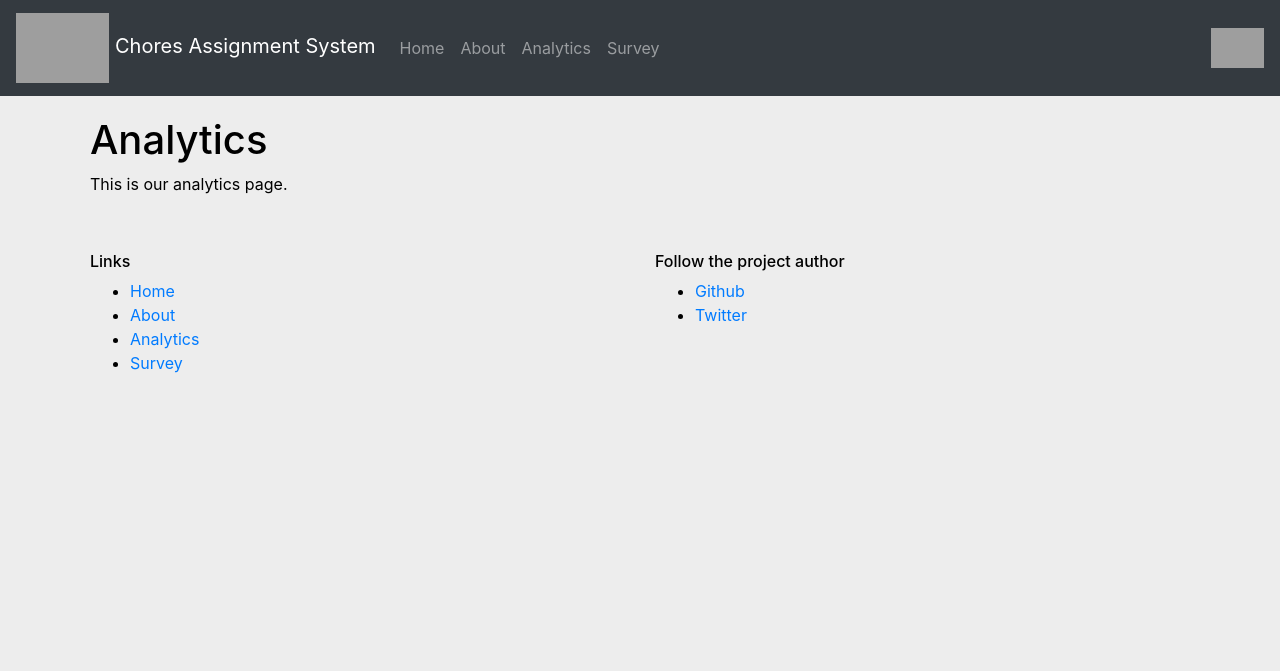
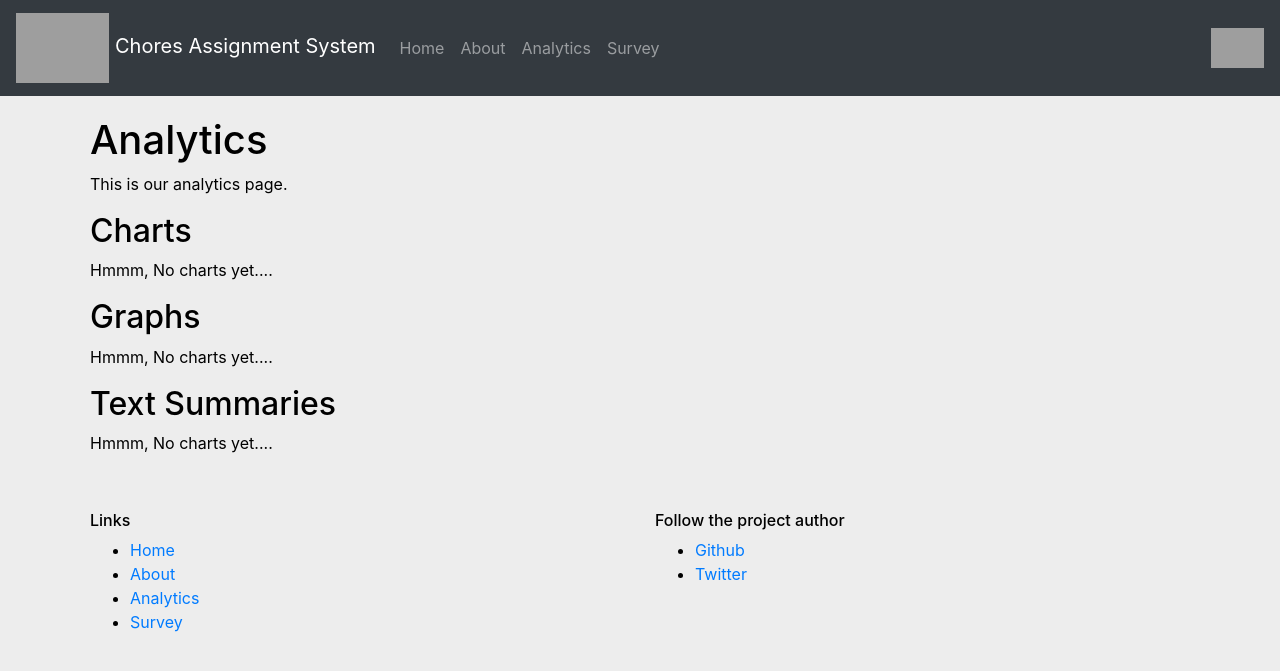
Before and after one commit to JonathanMcCormickJr/chores-assignment-system-DEV, a Flask app: page /analytics in a window 1280 px wide. Shown: the top 671 px of the page. Run offline with Flask 2, Linux system fonts and the light colour scheme; some libraries are stand-ins or nearby versions; grey boxes are pictures that could not be loaded.

Commit message:
When DEBUG==True, the survey.html form will auto-select a random name.
I still need to do the same for the other form fields in order to speed up the iteration process as I prepare to develop the way to save responses to a CSV and then get the data from that CSV to update the analytics page.

```diff
--- a/main.py
+++ b/main.py
@@ -1,9 +1,11 @@
 from flask import Flask, render_template
 from datetime import datetime
 import pytz
+import random
 
 app = Flask(__name__)
 app.debug = True
+
 
 # DARK MODE AUTO-ASSIGN
 
@@ -60,7 +62,16 @@ def survey():
         "Cleaning the car(s)",
         "Pet care"
     ]
-    return render_template('survey.html', mode=mode, chores=chores)
+
+    # Stuff for DEBUGGING
+    def random_name():
+        names = names = ['Emma', 'Olivia', 'Ava', 'Isabella', 'Sophia', 'Mia', 'Charlotte', 'Amelia', 'Harper', 'Evelyn',          'Abigail', 'Emily', 'Elizabeth', 'Avery', 'Sofia', 'Ella', 'Madison', 'Scarlett', 'Victoria', 'Aria',          'Grace', 'Chloe', 'Camila', 'Penelope', 'Riley', 'Nora', 'Lily', 'Eleanor', 'Hazel', 'Aubrey']
+        pick = random.choice(names)
+        return pick
+    if app.debug == True:
+        return render_template('survey.html', mode=mode, chores=chores, DEBUG = app.debug, random_name=random_name())
+    else:
+        return render_template('survey.html', mode=mode, chores=chores, DEBUG = app.debug)
 
 
 if __name__ == "__main__":
--- a/static/css/custom.css
+++ b/static/css/custom.css
@@ -1,3 +1,5 @@
+/* custom.css */
+
 .container {
     padding: 20px;
 }
--- a/static/css/dark.css
+++ b/static/css/dark.css
@@ -1,3 +1,5 @@
+/* dark.css */
+
 body {
   background-color: black;
   color: white;
--- a/static/css/light.css
+++ b/static/css/light.css
@@ -1,3 +1,5 @@
+/* light.css */
+
 body {
   background-color: #ededed;
   color: black;
--- a/templates/analytics.html
+++ b/templates/analytics.html
@@ -3,6 +3,19 @@
 {% extends "base.html" %}
 
 {% block content %}
-  <h1>Analytics</h1>
-  <p>This is our analytics page.</p>
+<h1>Analytics</h1>
+<p>This is our analytics page.</p>
+
+<!-- Charts section -->
+<h2>Charts</h2>
+<div id="chartsContainer"></div>
+<p>Hmmm, No charts yet....</p>
+<!-- Graphs section -->
+<h2>Graphs</h2>
+<div id="graphsContainer"></div>
+<p>Hmmm, No charts yet....</p>
+<!-- Text Summaries section -->
+<h2>Text Summaries</h2>
+<div id="textSummariesContainer"></div>
+<p>Hmmm, No charts yet....</p>
 {% endblock %}
--- a/templates/index.html
+++ b/templates/index.html
@@ -9,7 +9,7 @@
       <h1>Welcome to the Chores Assignment System!</h1>
     <p>It's a tool developed by <b>Jonathan A. McCormick, Jr.</b> to help families and other co-living groups to optimize their chores assignments.</p>
       <p>Jonathan noticed that when his chores remained consistent, it was easier for him to plan for them. He also noticed that any given chore might have individuals who like it more than others. Therefore, simply rotating chores may not be the best way to do things, especially in a context of diverse preferences and skills of the members. </p>
-      <p>By gathering and analyzing data on the group members' individual priorities, skill levels, and preferences, Jonathan hopes that people can find new chore arrangements that work work better for them.</p>
+      <p>By gathering and analyzing data on the group members' individual priorities, skill levels, and preferences, Jonathan hopes that people can find new chore arrangements that work out better for them.</p>
       <h2>How to get started:</h2>
       <p>Do this...[INSERT INSTRUCTIONS HERE]</p>
   </div>
--- a/templates/survey.html
+++ b/templates/survey.html
@@ -10,7 +10,7 @@
   <form>
     <div class="form-group">
       <label for="name">Name:</label>
-      <input type="text" class="form-control" id="name" placeholder="Enter your name" required>
+      <input type="text" class="form-control" id="name" placeholder="Enter your name" required {% if DEBUG %} value="{{ random_name }}" {% endif %}>
     </div>
     <table class="table">
       <thead>
```
